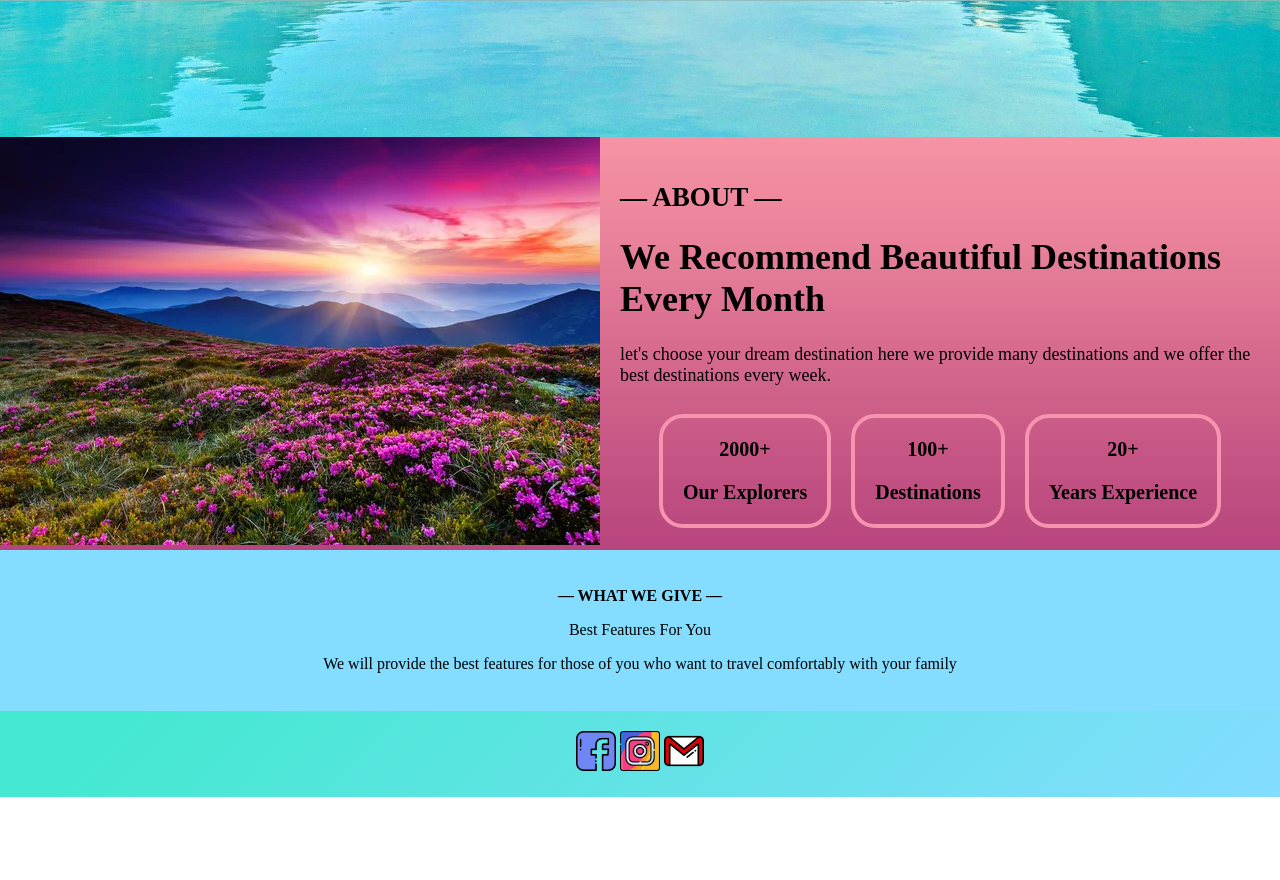
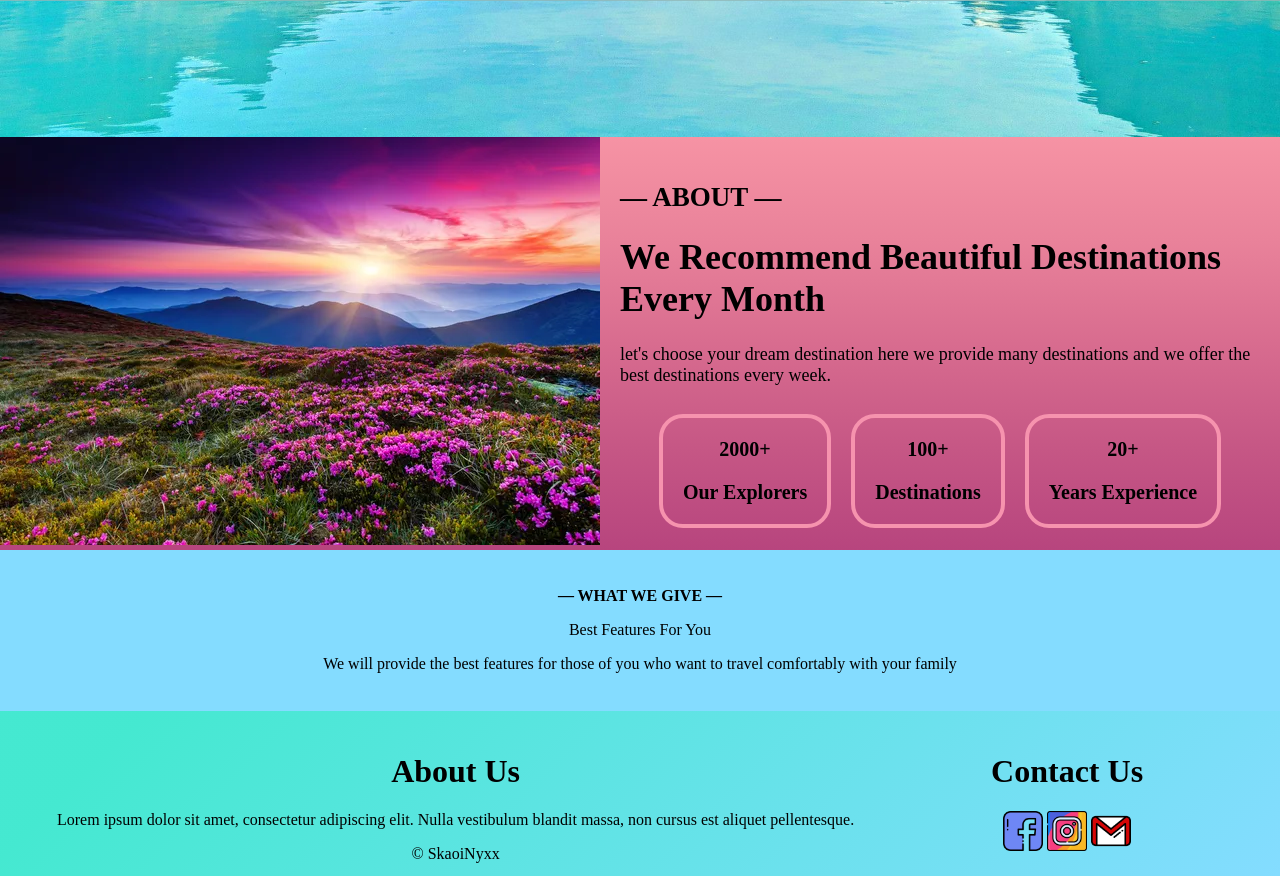
Before and after one commit to Terepotel/Pagina-web, a plain HTML site: page index.html in a window 1280 px wide. Shown: the part 627-1507 px from the top of the page. Before the commit the page ends 1424 px from the top, so only its background shows below. Drawn offline with Linux system fonts and the light colour scheme; a web font is replaced by a local one.

Commit message:
agregar detalles a footer

```diff
--- a/index.css
+++ b/index.css
@@ -151,9 +151,10 @@ h1{
 .feature__subtitle{
 	font-weight: bold;
 }
-footer{
+.contact{
 	text-align: center;
 	padding: 1.3em 0em;
+
 	background: linear-gradient(135deg, #1ee4c7d3 10%, #00b7ff7b 100%);
 }
 
@@ -192,3 +193,10 @@ footer{
 	width: 100%;
 	border-radius: 23px;
 }
+
+.information{
+	float: left;
+	margin-left: 57px;
+	text-align: center;
+	position: relative;
+}
--- a/index.html
+++ b/index.html
@@ -108,14 +108,23 @@
 
 
     <footer>
-      <div class="socialMedia">
-        <a href="https://www.facebook.com"target="_blank"> <img  src="/imagenes/facebookImg.png" ></a>
+      <div class="contact">
+        <div class="information">
+          <h1>About Us</h1>
+          <p>Lorem ipsum dolor sit amet, consectetur adipiscing elit. Nulla vestibulum blandit massa, non cursus est aliquet pellentesque. </p>
+          <p>&#169 SkaoiNyxx</p>
+        </div>
+        <div class="socialMedia">
+          <h1>Contact Us</h1>
+          <a href="https://www.facebook.com"target="_blank"> <img  src="/imagenes/facebookImg.png" ></a>
 
-        <a href="https://www.facebook.com" target="_blank"><img src="/imagenes/instagramImg.png"></a>
+          <a href="https://www.instagram.com" target="_blank"><img src="/imagenes/instagramImg.png"></a>
 
-        <a href="https://www.facebook.com" target="_blank"><img src="/imagenes/mailImg.png"></a>
+          <a href="https://www.gmail.com" target="_blank"><img src="/imagenes/mailImg.png"></a>
+        </div>
+      </div>
 
-      </div>
     </footer>
+
   </body>
 </html>
```
Also changed, not shown: destinations.html (+16 -5 lines).
